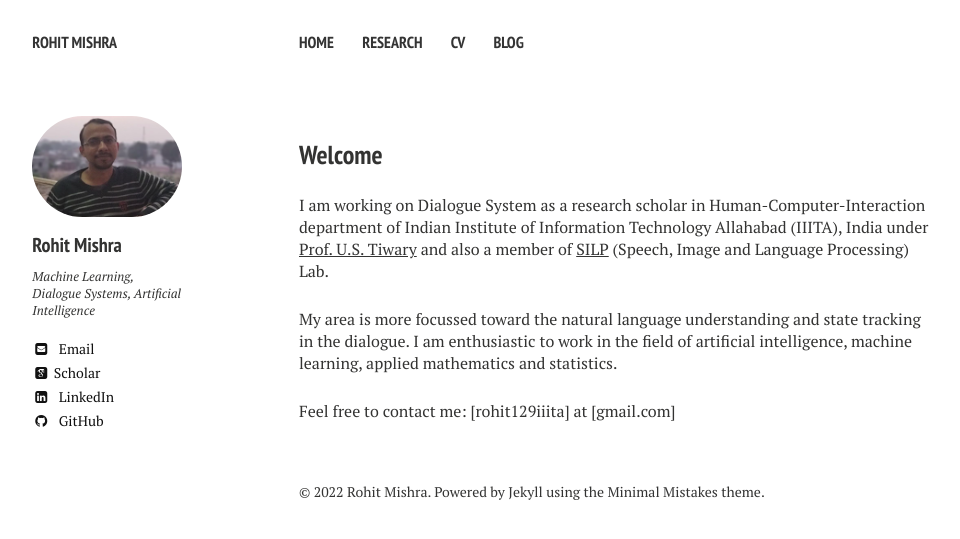
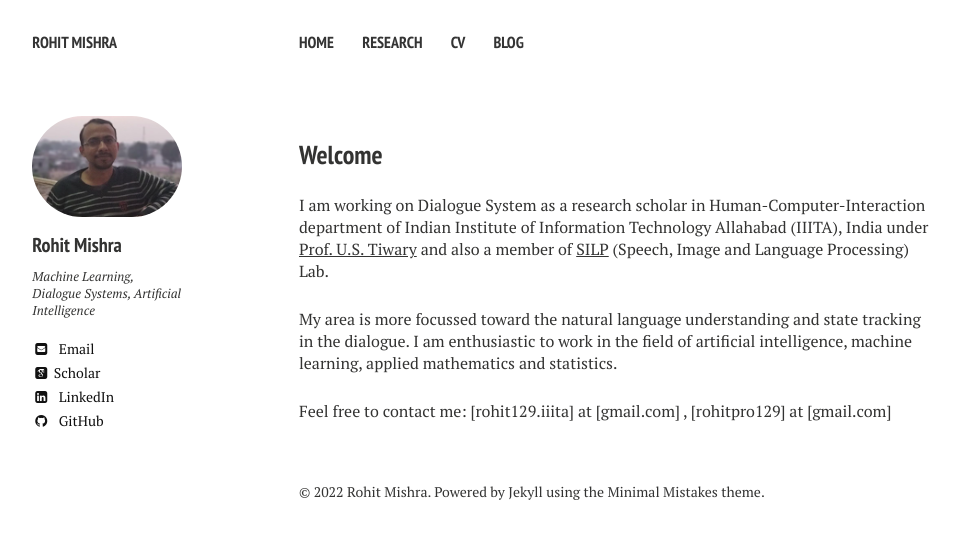
Before and after one commit to rohit129/rohit129.github.io, a Jekyll site: the page built from index.md, in a window 1280 px wide. Shown: the top 539 px of the page, without its empty margins (21-981 px from the left). Built offline with Jekyll 4.4.1, drawn with Linux system fonts in a browser that asks for light colours; nearby versions of some CDN libraries; some web fonts are replaced.

Commit message:
email added

```diff
--- a/index.md
+++ b/index.md
@@ -16,7 +16,7 @@ I am working on Dialogue System as a research scholar in Human-Computer-Interact
 My area is more focussed toward the <bf>natural language understanding and state tracking in the dialogue.  I am enthusiastic to work in the field of artificial intelligence, machine learning, applied mathematics and statistics.
 
 
-Feel free to contact me: [rohit129iiita] at [gmail.com]
+Feel free to contact me: [rohit129.iiita] at [gmail.com] , [rohitpro129] at [gmail.com]
 
 <!--  I'm working on conversational AI in production and research at [PolyAI](https://www.polyai.com/). I am passionate about everything that is related to applied mathematics, statistics, machine learning and artificial intelligence.
 
```
